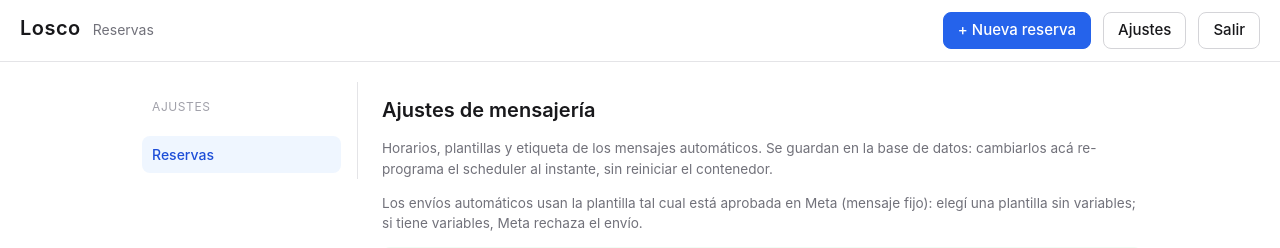
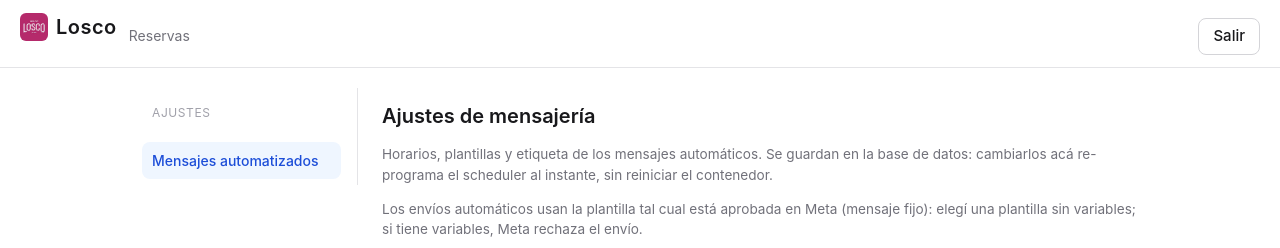
Before and after one commit to Renziiiii/LoscoReservas, a FastAPI app: template app/templates/ajustes.html in a window 1280 px wide. Shown: the top 248 px of the page. Run offline with FastAPI, Linux system fonts and the light colour scheme; the template is opened without the code that fills it, so the values that code supplies are empty; some libraries are stand-ins or nearby versions.

Commit message:
feat: logo de Losco como favicon + brand, navbar fija y ajustes de UX
- LoscoLogo.jpg en /static y web/public; favicon en todas las páginas
  (Jinja, login y SPA del calendario) y logo en topbar + login.
- topbar sticky: la navbar queda fija al scrollear.
- botones '+ Nueva reserva' y 'Ajustes' ocultos en /ajustes vía bloque
  topbar_actions; siguen en el resto de las páginas.
- sección del sidebar renombrada a 'Mensajes automatizados'.
- test del brand actualizado al markup nuevo (logo + 'Losco').

```diff
--- a/app/static/styles.css
+++ b/app/static/styles.css
@@ -42,8 +42,16 @@ h1 { font-size: 1.25rem; font-weight: 600; }
   display: flex; align-items: baseline; gap: 12px;
   background: var(--panel); border-bottom: 1px solid var(--border);
   padding: 12px 20px;
+  position: sticky; top: 0; z-index: 10;
 }
-.brand { font-weight: 600; letter-spacing: .025em; font-size: 1.25rem; text-decoration: none; color: var(--text); }
+.brand {
+  display: flex; align-items: center; gap: 8px;
+  font-weight: 600; letter-spacing: .025em; font-size: 1.25rem;
+  text-decoration: none; color: var(--text);
+}
+.brand-logo {
+  width: 28px; height: 28px; border-radius: 6px; display: block;
+}
 .brand-sub { font-size: .875rem; color: var(--muted); }
 .spacer { flex: 1; }
 .topbar .btn { align-self: center; }
@@ -142,5 +150,6 @@ body.centered { display: grid; place-items: center; min-height: 100vh; }
   padding: 32px; width: min(360px, 90vw); display: flex; flex-direction: column; gap: 16px;
 }
 .login-card h1 { margin: 0; font-weight: 600; text-align: center; }
+.login-card .brand-logo { width: 56px; height: 56px; border-radius: 12px; margin: 0 auto; }
 .login-card h1 b { color: var(--accent); }
 .login-card form { display: flex; flex-direction: column; gap: 14px; }
--- a/app/templates/ajustes.html
+++ b/app/templates/ajustes.html
@@ -1,5 +1,6 @@
 {% extends "base.html" %}
 {% block title %}Losco — Ajustes{% endblock %}
+{% block topbar_actions %}{% endblock %}
 {% block content %}
 <div class="panel-layout">
   <aside class="sidebar">
@@ -7,7 +8,7 @@
     <nav aria-label="Secciones de ajustes">
       <!-- Hoy hay una sola sección; cuando haya más panels, agregar acá
            los links correspondientes (la sección activa usa .active). -->
-      <a class="sidebar-item active" href="/ajustes" aria-current="page">Reservas</a>
+      <a class="sidebar-item active" href="/ajustes" aria-current="page">Mensajes automatizados</a>
     </nav>
   </aside>
   <div class="panel-content">
--- a/app/templates/base.html
+++ b/app/templates/base.html
@@ -4,16 +4,19 @@
   <meta charset="utf-8">
   <meta name="viewport" content="width=device-width, initial-scale=1">
   <title>{% block title %}Losco — Reservas{% endblock %}</title>
+  <link rel="icon" type="image/jpeg" href="/static/LoscoLogo.jpg">
   <link rel="stylesheet" href="/static/styles.css">
   <script src="https://unpkg.com/htmx.org@2.0.4" defer></script>
 </head>
 <body>
   <nav class="topbar">
-    <a class="brand" href="/">Losco</a>
+    <a class="brand" href="/"><img class="brand-logo" src="/static/LoscoLogo.jpg" alt="Losco">Losco</a>
     <span class="brand-sub">Reservas</span>
     <span class="spacer"></span>
+    {% block topbar_actions %}
     <a class="btn primary" href="/nuevo">+ Nueva reserva</a>
     <a class="btn" href="/ajustes">Ajustes</a>
+    {% endblock %}
     <form method="post" action="/logout" class="inline"><button class="btn">Salir</button></form>
   </nav>
   <main>
--- a/app/templates/login.html
+++ b/app/templates/login.html
@@ -4,10 +4,12 @@
   <meta charset="utf-8">
   <meta name="viewport" content="width=device-width, initial-scale=1">
   <title>Ingresar — Losco Reservas</title>
+  <link rel="icon" type="image/jpeg" href="/static/LoscoLogo.jpg">
   <link rel="stylesheet" href="/static/styles.css">
 </head>
 <body class="centered">
   <div class="login-card">
+    <img class="brand-logo" src="/static/LoscoLogo.jpg" alt="Losco">
     <h1>Losco <b>Reservas</b></h1>
     {% if error %}<p class="error">{{ error }}</p>{% endif %}
     <form method="post" action="/login">
--- a/web/iframe.html
+++ b/web/iframe.html
@@ -4,6 +4,7 @@
     <meta charset="utf-8" />
     <meta name="viewport" content="width=device-width, initial-scale=1" />
     <title>Losco — Calendario (Chatwoot)</title>
+    <link rel="icon" type="image/jpeg" href="/static/LoscoLogo.jpg" />
   </head>
   <body>
     <!-- html/body/#app a 100%: el shell del calendario llena el iframe de
--- a/web/index.html
+++ b/web/index.html
@@ -4,6 +4,7 @@
     <meta charset="utf-8" />
     <meta name="viewport" content="width=device-width, initial-scale=1" />
     <title>Losco — Calendario (spike FullCalendar)</title>
+    <link rel="icon" type="image/jpeg" href="/static/LoscoLogo.jpg" />
   </head>
   <body>
     <div id="app"></div>
```
Also changed, not shown: tests/test_dashboard.py (+2 -2 lines), app/static/LoscoLogo.jpg (added), web/public/LoscoLogo.jpg (added).
